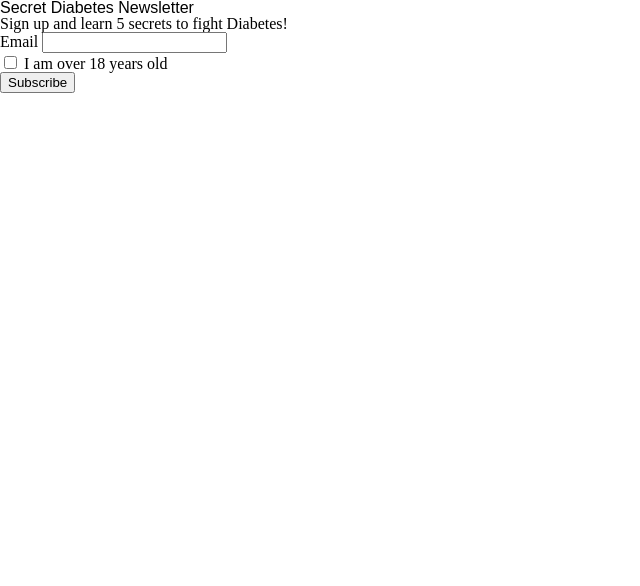
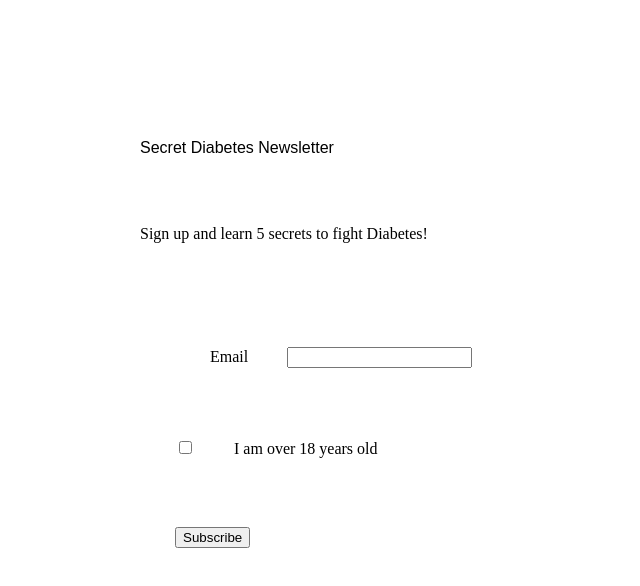
Before and after one commit to itmd-362-yeli/lab3, a plain HTML site: page index.html in a window 1280 px wide. Shown: the whole page, without its empty margins (0-640 px from the left). Drawn offline with nearby package versions, Linux system fonts and the light colour scheme; files whose address does not match are found by name.

Commit message:
add padding

```diff
--- a/assets/screen.css
+++ b/assets/screen.css
@@ -20,7 +20,7 @@ menu, nav, output, ruby, section, summary,
 time, mark, audio, video {
 	font-family: 'Raleway', sans-serif;
 	margin: 0;
-	padding: 0;
+	padding:35px;
 	border: 0;
 	font-size: 100%;
 	font: inherit;
```
